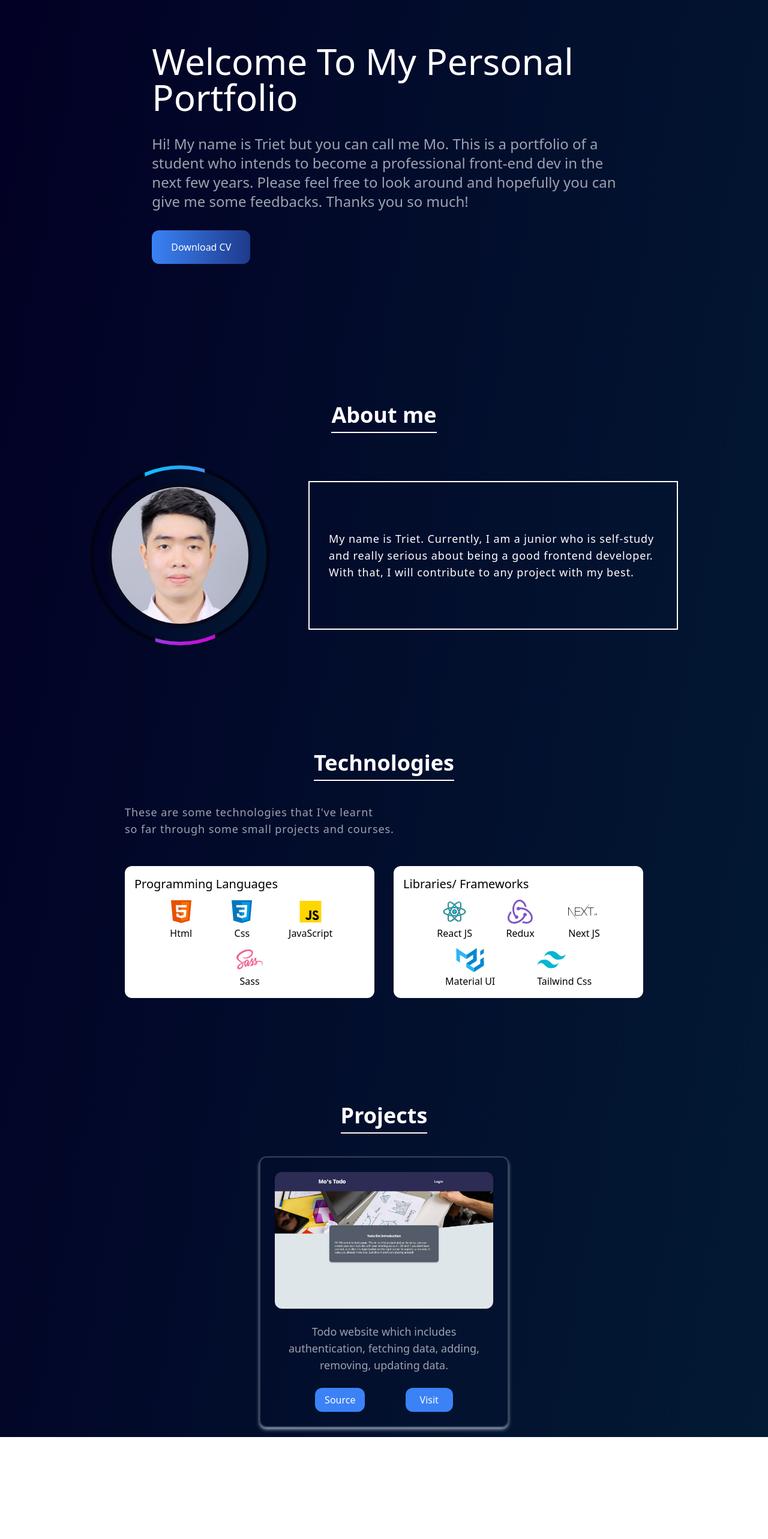
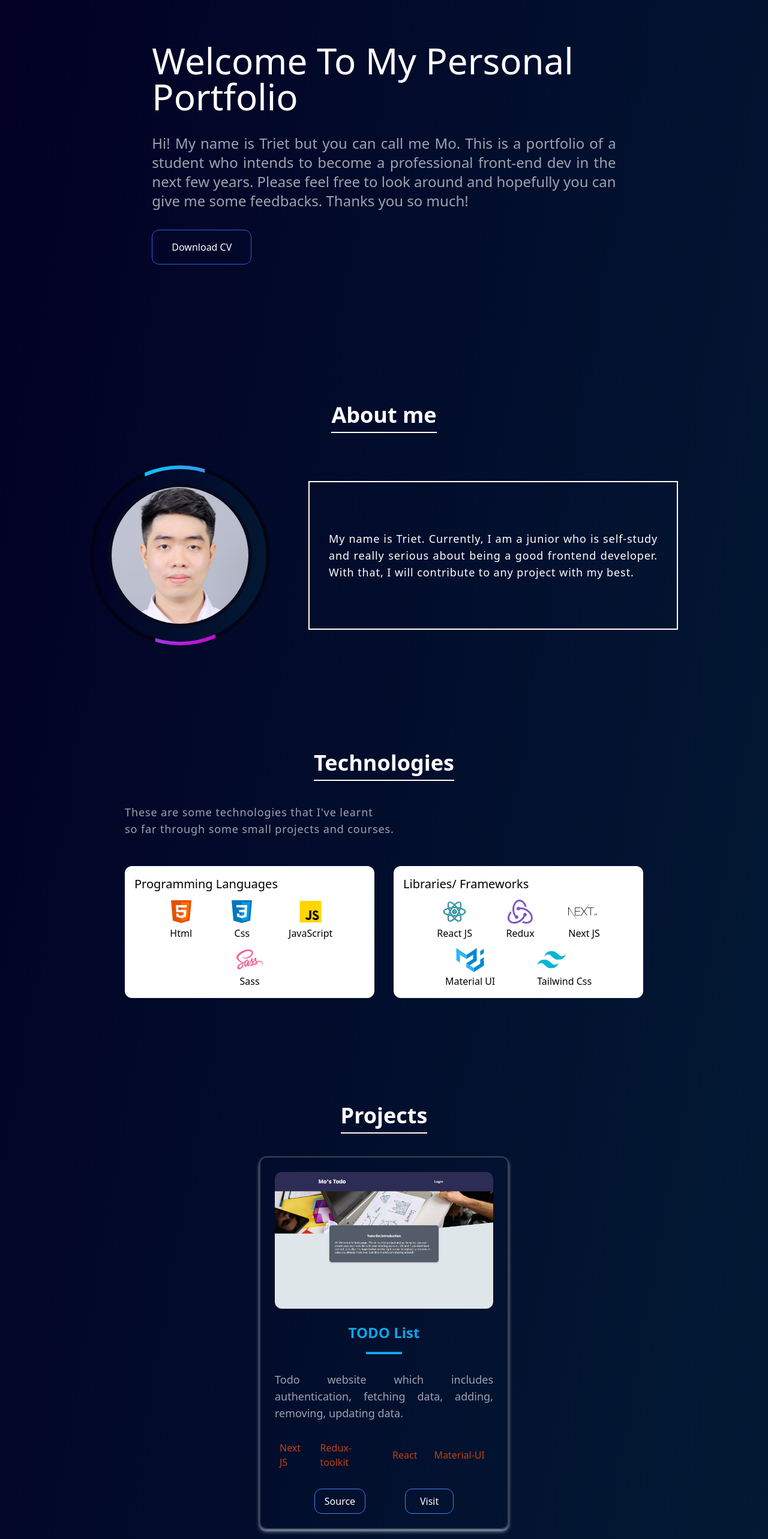
Before and after one commit to TravisClark/mo-portfolio, a React (Create React App) app: page / in a window 1280 px wide. Shown: the part 144-2710 px from the top of the page at 60% size. Before the commit the page ends 2540 px from the top, so only its background shows below. Built offline with nearby package versions, Linux system fonts and the light colour scheme; the HTML template or start-up script is replaced by a standard one.

Commit message:
Hero bg animation, project section completed

```diff
--- a/src/components/About/About.js
+++ b/src/components/About/About.js
@@ -20,7 +20,7 @@ const About = () => {
               <button>See more</button>
             </div>
           </div>
-          <p className="border-2 border-white border-double py-10 px-8 tracking-wider text-white text-lg md:w-1/2 xl:w-1/3 lg:py-20">
+          <p className="border-2 border-white border-double py-10 px-8 tracking-wider text-justify text-white text-lg md:w-1/2 xl:w-1/3 lg:py-20">
             My name is Triet. Currently, I am a junior who is self-study and
             really serious about being a good frontend developer. With that, I
             will contribute to any project with my best.
--- a/src/components/Hero/Hero.js
+++ b/src/components/Hero/Hero.js
@@ -1,29 +1,35 @@
 import Container from "../UI/Container/Container";
 import { ReactComponent as Blob } from "../../assets/blob_6-6-39555.svg";
-import classes from './Hero.module.css'
+import classes from "./Hero.module.css";
 const Hero = () => {
   return (
     <section id="hero">
       <Container className="z-0 relative bg-gradient-to-b items-center justify-center flex flex-col h-screen sm:p-2">
         <div className="flex flex-row">
-          <Blob className="mt-80 h-20 md:ml-0 md:h-60" />
-          <Blob className="-mt-40 h-20 md:ml-80 md:h-60" />
+          <Blob className={`${classes["blob-1"]} mt-80 h-20 md:ml-0 md:h-60`} />
+          <Blob
+            className={`${classes["blob-2"]} -mt-40 h-20 md:ml-80 md:h-60`}
+          />
         </div>
-        <div className="flex absolute flex-row">tai
-          <Blob className="blur-2xl mt-80 ml-0 h-60 md:ml-0" />
-          <Blob className="blur-2xl -mt-40 ml-80 h-60" />
+        <div className="flex absolute flex-row">
+          <Blob
+            className={`${classes["blob-1"]} blur-2xl mt-80 ml-0 h-60 md:ml-0`}
+          />
+          <Blob className={`${classes["blob-2"]} blur-2xl -mt-40 ml-80 h-60`} />
         </div>
-        <div className={`${classes['hero-animation']} absolute flex flex-col space-y-8 p-10 text-center items-center md:text-left md:items-start md:w-2/3`}>
+        <div
+          className={`${classes["hero-animation"]} absolute flex flex-col space-y-8 p-10 text-center items-center md:text-left md:items-start md:w-2/3`}
+        >
           <p className="text-2xl text-white font-medium lg:text-6xl md:text-4xl">
             Welcome To My Personal Portfolio
           </p>
-          <p className="text-md text-gray-400 text-left md:text-xl lg:text-2xl">
+          <p className="text-md text-justify text-gray-400 md:text-xl lg:text-2xl">
             Hi! My name is Triet but you can call me Mo. This is a portfolio of
             a student who intends to become a professional front-end dev in the
             next few years. Please feel free to look around and hopefully you
             can give me some feedbacks. Thanks you so much!
           </p>
-          <button className="px-8 py-4 bg-gradient-to-r from-blue-500 to-blue-900 w-fit text-white font-medium rounded-xl">
+          <button className="px-8 py-4 border border-blue-600 w-fit text-white font-medium rounded-xl bg-transparent transition duration-500 hover:bg-gradient-to-r hover:from-blue-500 hover:to-blue-900 hover:border-0 hover:scale-105">
             Download CV
           </button>
         </div>
--- a/src/components/Hero/Hero.module.css
+++ b/src/components/Hero/Hero.module.css
@@ -0,0 +1,33 @@
+.blob-1{
+    animation: 10s firstMove infinite alternate;
+}
+
+@keyframes firstMove {
+    0%{
+        transform: translateX(0%)
+    }
+    33%{
+        transform: translateY(60%)
+    }
+    100%{
+        transform: translateX(100%)
+    }
+}
+
+.blob-2{
+    animation: 10s secondMove infinite alternate;
+}
+
+@keyframes secondMove {
+    0%{
+        transform: translateX(0%)
+    }
+    33%{
+        transform: translateY(-60%);
+        transform: translateX(-50%)
+    }
+    100%{
+        transform: translateX(-100%);
+        transform: translateY(100%)
+    }
+}
--- a/src/components/Project/Project.js
+++ b/src/components/Project/Project.js
@@ -4,28 +4,45 @@ const Project = () => {
   return (
     <section id="projects">
       <Container className="flex flex-col space-y-12 mt-36 items-center">
-          <span className="relative flex text-white font-bold text-2xl md:text-4xl after:w-full after:bg-white after:h-0.5 after:absolute after:mt-8 after:md:mt-12 ">
-            Projects
-          </span>
+        <span className="relative flex text-white font-bold text-2xl md:text-4xl after:w-full after:bg-white after:h-0.5 after:absolute after:mt-8 after:md:mt-12 ">
+          Projects
+        </span>
         <div className="flex justify-center">
-          <div className="rounded-xl flex flex-col border-2 border-gray-700 shadow-md items-center w-full shadow-slate-400 space-y-6 p-6 transition duration-700 hover:scale-105 hover:shadow-2xl sm:w-2/3 md:w-1/2 lg:w-1/3 xl:w-1/4">
+          <div className="rounded-xl flex flex-col border-2 border-gray-700 shadow-md items-center w-full shadow-slate-400 space-y-6 p-6 transition duration-700 hover:scale-105 hover:shadow-2xl sm:w-2/3 md:w-1/2 lg:w-1/3 xl:w-1/3">
             <a href="https://nextjs-todo-project.vercel.app" className="z-20">
               <img src={todoImg} className="rounded-xl" alt="" />
             </a>
-            <p className="text-gray-400 text-lg text-center">
+            <span className="text-sky-500 text-2xl font-bold relative flex justify-center after:absolute after:w-1/2 after:bg-sky-500 after:h-1 after:mt-12">
+              TODO List
+            </span>
+            <p className="text-gray-400 text-lg text-justify pt-6">
               Todo website which includes authentication, fetching data, adding,
               removing, updating data.
             </p>
+            <div className="flex flex-col items-center w-full md:flex-row">
+              <div className="flex flex-row justify-around w-full">
+                <span className="p-2 text-orange-700 rounded-xl">Next JS</span>
+                <span className="p-2 text-orange-700 rounded-xl">
+                  Redux-toolkit
+                </span>
+              </div>
+              <div className="flex flex-row justify-around w-full">
+                <span className="p-2 text-orange-700 rounded-xl">React</span>
+                <span className="p-2 text-orange-700 rounded-xl">
+                  Material-UI
+                </span>
+              </div>
+            </div>
             <div className="flex flex-row justify-evenly w-full">
               <a
                 href="https://github.com/TravisClark/mo-portfolio.git"
-                className="py-2 px-4 text-white rounded-xl font-medium bg-blue-500"
+                className="py-2 px-4 text-white rounded-xl font-medium bg-blue-500 lg:bg-transparent border border-blue-500 transition duration-500 hover:lg:bg-blue-500 hover:lg:ease-out"
               >
                 Source
               </a>
               <a
                 href="https://nextjs-todo-project.vercel.app"
-                className="py-2 px-6 text-white rounded-xl font-medium bg-blue-500"
+                className="py-2 px-6 text-white rounded-xl font-medium bg-blue-500 lg:bg-transparent border border-blue-500 transition duration-500 hover:lg:bg-blue-500 hover:lg:ease-out"
               >
                 Visit
               </a>
--- a/src/components/Technologies/Technologies.js
+++ b/src/components/Technologies/Technologies.js
@@ -16,7 +16,7 @@ const Technologies = () => {
         <span className="relative flex text-white font-bold text-2xl md:text-4xl after:w-full after:bg-white after:h-0.5 after:absolute after:mt-8 after:md:mt-12 ">
           Technologies
         </span>
-        <p className="text-lg w-full text-gray-400 tracking-wider lg:w-9/12">
+        <p className="text-lg text-justify w-full text-gray-400 tracking-wider lg:w-9/12">
           These are some technologies that I've learnt <br /> so far through
           some small projects and courses.
         </p>
```
